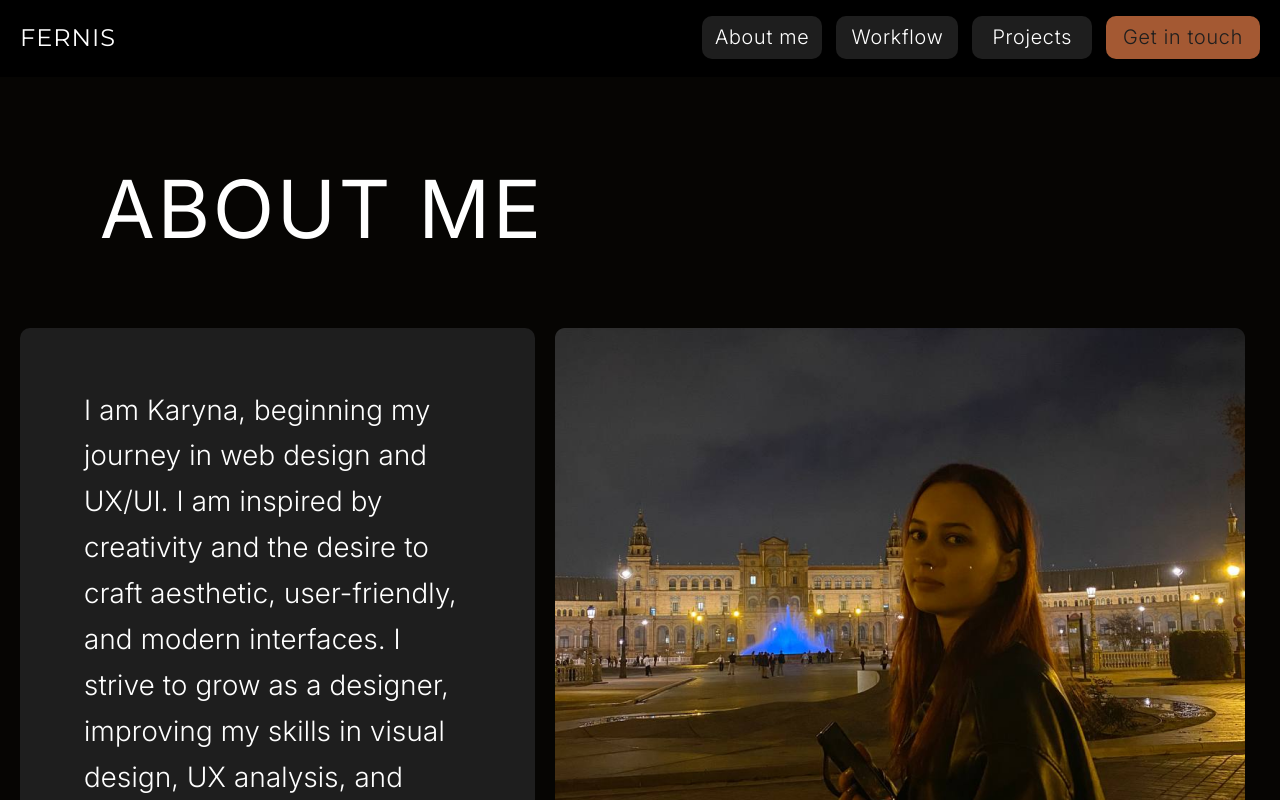
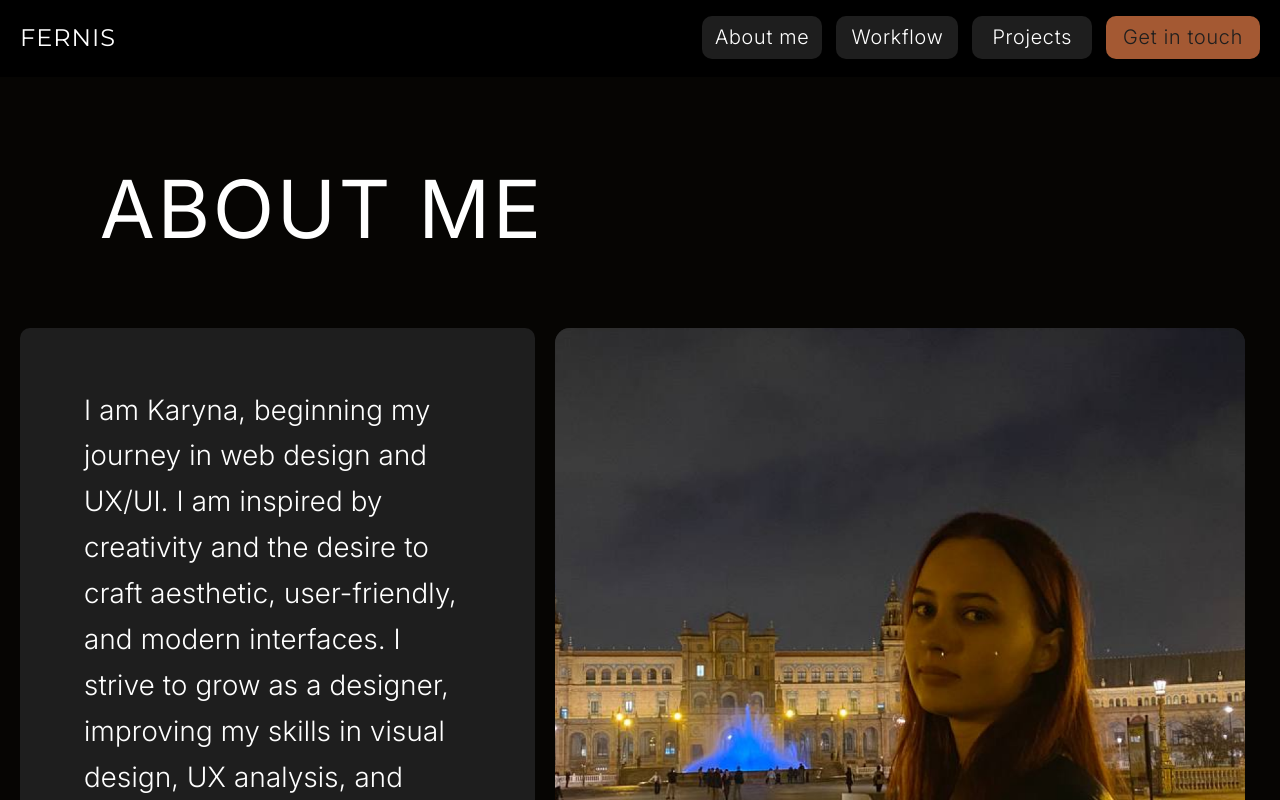
Before and after one commit to anastasiiayerashova/karyna.portfolio, a React (Vite) app: page /about in a window 1280 px wide. Shown: the top 800 px of the page. Built offline with nearby package versions, Linux system fonts and the light colour scheme.

Commit message:
add pixel transition

```diff
--- /dev/null
+++ b/src/component/PixelTransition.css
@@ -0,0 +1,42 @@
+.pixelated-image-card {
+  background-color: #222;
+  color: var(--color-primary, #fff);
+  border-radius: 15px;
+  width: 100%;
+  max-width: 100%;
+  position: relative;
+  overflow: hidden;
+}
+
+.pixelated-image-card__default,
+.pixelated-image-card__active,
+.pixelated-image-card__pixels {
+  width: 100%;
+  height: 100%;
+  position: absolute;
+  top: 0;
+  left: 0;
+}
+
+.pixelated-image-card__active {
+  z-index: 2;
+}
+
+.pixelated-image-card__active {
+  display: none;
+}
+
+.pixelated-image-card__pixels {
+  pointer-events: none;
+  position: absolute;
+  z-index: 3;
+  top: 0;
+  left: 0;
+  width: 100%;
+  height: 100%;
+}
+
+.pixelated-image-card__pixel {
+  display: none;
+  position: absolute;
+}
--- /dev/null
+++ b/src/component/PixelTransition.jsx
@@ -0,0 +1,128 @@
+import { useRef, useEffect, useState } from 'react';
+import { gsap } from 'gsap';
+import './PixelTransition.css';
+
+function PixelTransition({
+  firstContent,
+  secondContent,
+  gridSize = 7,
+  pixelColor = 'currentColor',
+  animationStepDuration = 0.3,
+  once = false,
+  aspectRatio = '100%',
+  className = '',
+  style = {}
+}) {
+  const containerRef = useRef(null);
+  const pixelGridRef = useRef(null);
+  const activeRef = useRef(null);
+  const delayedCallRef = useRef(null);
+
+  const [isActive, setIsActive] = useState(false);
+
+  const isTouchDevice =
+    'ontouchstart' in window || navigator.maxTouchPoints > 0 || window.matchMedia('(pointer: coarse)').matches;
+
+  useEffect(() => {
+    const pixelGridEl = pixelGridRef.current;
+    if (!pixelGridEl) return;
+
+    pixelGridEl.innerHTML = '';
+
+    for (let row = 0; row < gridSize; row++) {
+      for (let col = 0; col < gridSize; col++) {
+        const pixel = document.createElement('div');
+        pixel.classList.add('pixelated-image-card__pixel');
+        pixel.style.backgroundColor = pixelColor;
+
+        const size = 100 / gridSize;
+        pixel.style.width = `${size}%`;
+        pixel.style.height = `${size}%`;
+        pixel.style.left = `${col * size}%`;
+        pixel.style.top = `${row * size}%`;
+        pixelGridEl.appendChild(pixel);
+      }
+    }
+  }, [gridSize, pixelColor]);
+
+  const animatePixels = activate => {
+    setIsActive(activate);
+
+    const pixelGridEl = pixelGridRef.current;
+    const activeEl = activeRef.current;
+    if (!pixelGridEl || !activeEl) return;
+
+    const pixels = pixelGridEl.querySelectorAll('.pixelated-image-card__pixel');
+    if (!pixels.length) return;
+
+    gsap.killTweensOf(pixels);
+    if (delayedCallRef.current) {
+      delayedCallRef.current.kill();
+    }
+
+    gsap.set(pixels, { display: 'none' });
+
+    const totalPixels = pixels.length;
+    const staggerDuration = animationStepDuration / totalPixels;
+
+    gsap.to(pixels, {
+      display: 'block',
+      duration: 0,
+      stagger: {
+        each: staggerDuration,
+        from: 'random'
+      }
+    });
+
+    delayedCallRef.current = gsap.delayedCall(animationStepDuration, () => {
+      activeEl.style.display = activate ? 'block' : 'none';
+      activeEl.style.pointerEvents = activate ? 'none' : '';
+    });
+
+    gsap.to(pixels, {
+      display: 'none',
+      duration: 0,
+      delay: animationStepDuration,
+      stagger: {
+        each: staggerDuration,
+        from: 'random'
+      }
+    });
+  };
+
+  const handleEnter = () => {
+    if (!isActive) animatePixels(true);
+  };
+  const handleLeave = () => {
+    if (isActive && !once) animatePixels(false);
+  };
+  const handleClick = () => {
+    if (!isActive) animatePixels(true);
+    else if (isActive && !once) animatePixels(false);
+  };
+
+  return (
+    <div
+      ref={containerRef}
+      className={`pixelated-image-card ${className}`}
+      style={style}
+      onMouseEnter={!isTouchDevice ? handleEnter : undefined}
+      onMouseLeave={!isTouchDevice ? handleLeave : undefined}
+      onClick={isTouchDevice ? handleClick : undefined}
+      onFocus={!isTouchDevice ? handleEnter : undefined}
+      onBlur={!isTouchDevice ? handleLeave : undefined}
+      tabIndex={0}
+    >
+      <div style={{ paddingTop: aspectRatio }} />
+      <div className="pixelated-image-card__default" aria-hidden={isActive}>
+        {firstContent}
+      </div>
+      <div className="pixelated-image-card__active" ref={activeRef} aria-hidden={!isActive}>
+        {secondContent}
+      </div>
+      <div className="pixelated-image-card__pixels" ref={pixelGridRef} />
+    </div>
+  );
+}
+
+export default PixelTransition;
--- a/src/components/About/About.jsx
+++ b/src/components/About/About.jsx
@@ -3,6 +3,7 @@ import { BsGeo } from "react-icons/bs"
 import { motion } from 'framer-motion'
 import { useState, useEffect, useRef } from 'react'
 import { gsap } from 'gsap'
+import PixelTransition from '../../component/PixelTransition'
 
 const listVariants = {
   hidden: {},
@@ -70,7 +71,36 @@ const About = () => {
                         Germany</p>
                 </div>
                 <div className={s.about_desc_img_wrap}>
-                    <img width='728' height='680' src='/images/about1.png' alt='Karyna Yurkova' className={`${s.about_img} ${loaded ? s.loaded : ''}`} onLoad={() => setLoaded(true)}/>
+                    <PixelTransition
+                        firstContent={
+                            <img
+                                src='/images/about1.png'
+                                width='720'
+                                height='680'
+                                className={`${s.about_img} ${loaded ? s.loaded : ''}`} onLoad={() => setLoaded(true)}
+                                alt="Karyna Yurkova"
+                                style={{ width: "100%", height: "100%", objectFit: "cover" }}
+                            />
+                        }
+                        secondContent={
+                            <div
+                                style={{
+                                    width: "100%",
+                                    height: "100%",
+                                    display: "grid",
+                                    placeItems: "center",
+                                    backgroundColor: "#111"
+                                }}
+                            >
+                                <p style={{ fontWeight: 900, fontSize: "3rem", color: "#a45933" }}>I design interfaces that feel intuitive, not complicated</p>
+                            </div>
+                        }
+                        gridSize={12}
+                        pixelColor='#fff'
+                        once={false}
+                        animationStepDuration={0.4}
+                        className="custom-pixel-card"
+                    />
                 </div>
             </div>
 
--- a/src/components/About/About.module.css
+++ b/src/components/About/About.module.css
@@ -419,4 +419,10 @@
     max-width: 340px;
     max-height: 50px;
   }
+
+  .about_desc_img_wrap {
+    flex: 0 0 690px;
+    min-height: 680px;
+    display: flex;
+  }
 }
```
